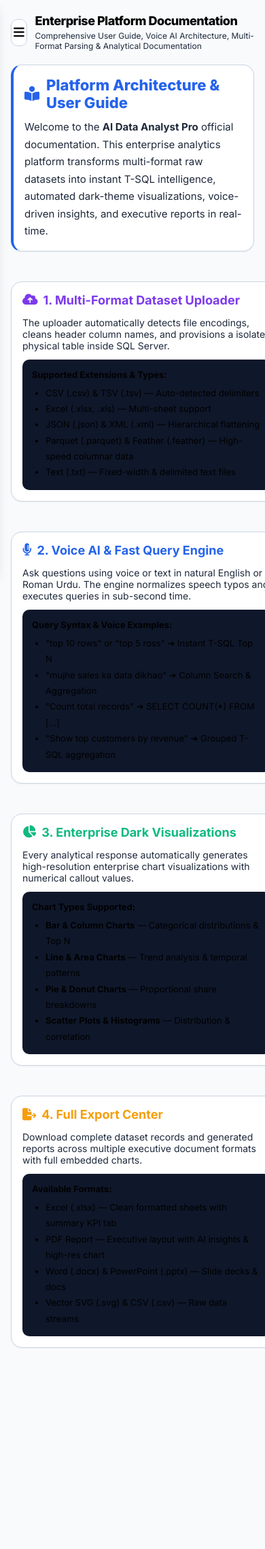
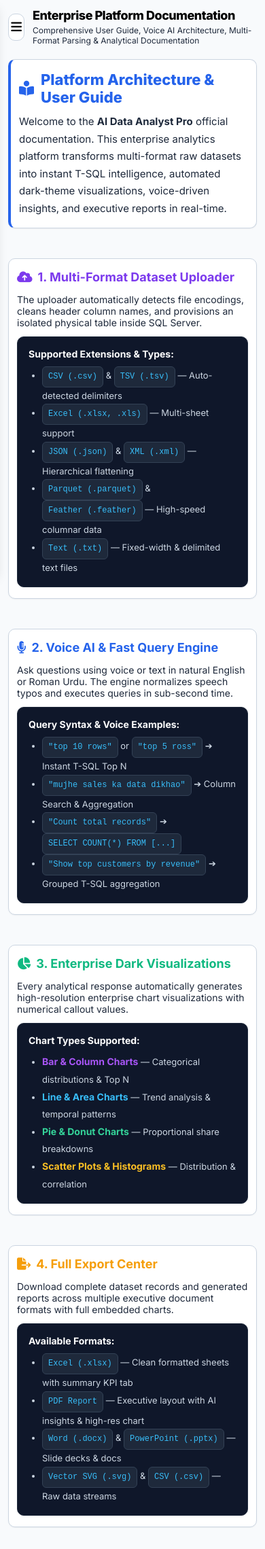
Before and after one commit to muhammadahsan7456/AI_Data_Analyst_Pro, a Flask app: page /docs in a window 390 px wide. Shown: the whole page at 68% size. Before the commit the page ends 1983 px from the top, so only its background shows below. Run offline with Flask 3, Linux system fonts and the light colour scheme.

Commit message:
Enhance documentation page contrast readability and add master responsive layout rules for all devices

```diff
--- a/static/css/style.css
+++ b/static/css/style.css
@@ -1020,6 +1020,34 @@ body {
     .metric-value {
         font-size: 22px;
     }
+
+    .table-card {
+        padding: 16px 12px !important;
+        border-radius: 10px !important;
+    }
+
+    .table-container {
+        overflow-x: auto !important;
+        -webkit-overflow-scrolling: touch;
+    }
+}
+
+/* Master Universal Device Responsiveness Rules */
+@media (max-width: 768px) {
+    .container, .main-content, .content-area {
+        padding: 12px !important;
+    }
+
+    .metrics-grid, .stats-grid, .grid-4, .grid-3 {
+        grid-template-columns: repeat(auto-fit, minmax(140px, 1fr)) !important;
+        gap: 12px !important;
+    }
+
+    .page-header {
+        flex-direction: column;
+        align-items: flex-start !important;
+        gap: 10px;
+    }
 }
 
 @keyframes toastSlideDown {
--- a/templates/docs.html
+++ b/templates/docs.html
@@ -5,6 +5,52 @@
 {% block header_subtitle %}Comprehensive User Guide, Voice AI Architecture, Multi-Format Parsing & Analytical Documentation{% endblock %}
 
 {% block content %}
+<style>
+.docs-grid {
+    display: grid;
+    grid-template-columns: repeat(auto-fit, minmax(280px, 1fr));
+    gap: 24px;
+}
+.docs-box {
+    background: #0f172a !important;
+    border: 1px solid #1e293b !important;
+    padding: 16px;
+    border-radius: 10px;
+    font-size: 13px;
+    color: #e2e8f0 !important;
+    margin-top: 12px;
+}
+.docs-box strong {
+    color: #ffffff !important;
+    font-size: 14px;
+}
+.docs-box ul {
+    margin-top: 10px;
+    margin-bottom: 0;
+    padding-left: 20px;
+    line-height: 1.9;
+    color: #cbd5e1 !important;
+}
+.docs-box li {
+    color: #cbd5e1 !important;
+}
+.docs-box code {
+    background: #1e293b !important;
+    color: #38bdf8 !important;
+    padding: 3px 8px;
+    border-radius: 6px;
+    font-family: 'Fira Code', 'Courier New', monospace;
+    font-size: 12px;
+    border: 1px solid #334155;
+    display: inline-block;
+}
+@media (max-width: 600px) {
+    .docs-grid {
+        grid-template-columns: 1fr !important;
+    }
+}
+</style>
+
 <div style="display: flex; flex-direction: column; gap: 24px;">
 
     <!-- Overview Banner -->
@@ -17,7 +63,7 @@
         </p>
     </div>
 
-    <div style="display: grid; grid-template-columns: repeat(auto-fit, minmax(400px, 1fr)); gap: 24px;">
+    <div class="docs-grid">
 
         <!-- Section 1: Data Upload & File Formats -->
         <div class="table-card">
@@ -25,16 +71,16 @@
                 <i class="fa-solid fa-cloud-arrow-up"></i> 1. Multi-Format Dataset Uploader
             </h3>
             <p style="font-size: 14px; color: var(--text-secondary); margin-bottom: 12px;">
-                The uploader automatically detects file encodings, cleans header column names, and provisions a isolated physical table inside SQL Server.
+                The uploader automatically detects file encodings, cleans header column names, and provisions an isolated physical table inside SQL Server.
             </p>
-            <div style="background: var(--bg-sidebar); padding: 14px; border-radius: var(--radius-md); font-size: 13px;">
+            <div class="docs-box">
                 <strong>Supported Extensions & Types:</strong>
-                <ul style="margin-top: 8px; margin-bottom: 0; padding-left: 20px; line-height: 1.8;">
-                    <li><code>CSV (.csv)</code> & <code>TSV (.tsv)</code> — Auto-detected delimiters</li>
+                <ul>
+                    <li><code>CSV (.csv)</code> &amp; <code>TSV (.tsv)</code> — Auto-detected delimiters</li>
                     <li><code>Excel (.xlsx, .xls)</code> — Multi-sheet support</li>
-                    <li><code>JSON (.json)</code> & <code>XML (.xml)</code> — Hierarchical flattening</li>
-                    <li><code>Parquet (.parquet)</code> & <code>Feather (.feather)</code> — High-speed columnar data</li>
-                    <li><code>Text (.txt)</code> — Fixed-width & delimited text files</li>
+                    <li><code>JSON (.json)</code> &amp; <code>XML (.xml)</code> — Hierarchical flattening</li>
+                    <li><code>Parquet (.parquet)</code> &amp; <code>Feather (.feather)</code> — High-speed columnar data</li>
+                    <li><code>Text (.txt)</code> — Fixed-width &amp; delimited text files</li>
                 </ul>
             </div>
         </div>
@@ -42,16 +88,16 @@
         <!-- Section 2: Voice AI & Natural Language Querying -->
         <div class="table-card">
             <h3 style="font-size: 18px; font-weight: 700; color: var(--accent-blue); margin-bottom: 14px; display: flex; align-items: center; gap: 8px;">
-                <i class="fa-solid fa-microphone-lines"></i> 2. Voice AI & Fast Query Engine
+                <i class="fa-solid fa-microphone-lines"></i> 2. Voice AI &amp; Fast Query Engine
             </h3>
             <p style="font-size: 14px; color: var(--text-secondary); margin-bottom: 12px;">
                 Ask questions using voice or text in natural English or Roman Urdu. The engine normalizes speech typos and executes queries in sub-second time.
             </p>
-            <div style="background: var(--bg-sidebar); padding: 14px; border-radius: var(--radius-md); font-size: 13px;">
-                <strong>Query Syntax & Voice Examples:</strong>
-                <ul style="margin-top: 8px; margin-bottom: 0; padding-left: 20px; line-height: 1.8;">
+            <div class="docs-box">
+                <strong>Query Syntax &amp; Voice Examples:</strong>
+                <ul>
                     <li><code>"top 10 rows"</code> or <code>"top 5 ross"</code> ➔ Instant T-SQL Top N</li>
-                    <li><code>"mujhe sales ka data dikhao"</code> ➔ Column Search & Aggregation</li>
+                    <li><code>"mujhe sales ka data dikhao"</code> ➔ Column Search &amp; Aggregation</li>
                     <li><code>"Count total records"</code> ➔ <code>SELECT COUNT(*) FROM [...]</code></li>
                     <li><code>"Show top customers by revenue"</code> ➔ Grouped T-SQL aggregation</li>
                 </ul>
@@ -66,13 +112,13 @@
             <p style="font-size: 14px; color: var(--text-secondary); margin-bottom: 12px;">
                 Every analytical response automatically generates high-resolution enterprise chart visualizations with numerical callout values.
             </p>
-            <div style="background: var(--bg-sidebar); padding: 14px; border-radius: var(--radius-md); font-size: 13px;">
+            <div class="docs-box">
                 <strong>Chart Types Supported:</strong>
-                <ul style="margin-top: 8px; margin-bottom: 0; padding-left: 20px; line-height: 1.8;">
-                    <li><strong>Bar & Column Charts</strong> — Categorical distributions & Top N</li>
-                    <li><strong>Line & Area Charts</strong> — Trend analysis & temporal patterns</li>
-                    <li><strong>Pie & Donut Charts</strong> — Proportional share breakdowns</li>
-                    <li><strong>Scatter Plots & Histograms</strong> — Distribution & correlation</li>
+                <ul>
+                    <li><strong style="color:#a855f7 !important;">Bar &amp; Column Charts</strong> — Categorical distributions &amp; Top N</li>
+                    <li><strong style="color:#38bdf8 !important;">Line &amp; Area Charts</strong> — Trend analysis &amp; temporal patterns</li>
+                    <li><strong style="color:#34d399 !important;">Pie &amp; Donut Charts</strong> — Proportional share breakdowns</li>
+                    <li><strong style="color:#fbbf24 !important;">Scatter Plots &amp; Histograms</strong> — Distribution &amp; correlation</li>
                 </ul>
             </div>
         </div>
@@ -85,13 +131,13 @@
             <p style="font-size: 14px; color: var(--text-secondary); margin-bottom: 12px;">
                 Download complete dataset records and generated reports across multiple executive document formats with full embedded charts.
             </p>
-            <div style="background: var(--bg-sidebar); padding: 14px; border-radius: var(--radius-md); font-size: 13px;">
+            <div class="docs-box">
                 <strong>Available Formats:</strong>
-                <ul style="margin-top: 8px; margin-bottom: 0; padding-left: 20px; line-height: 1.8;">
+                <ul>
                     <li><code>Excel (.xlsx)</code> — Clean formatted sheets with summary KPI tab</li>
-                    <li><code>PDF Report</code> — Executive layout with AI insights & high-res chart</li>
-                    <li><code>Word (.docx)</code> & <code>PowerPoint (.pptx)</code> — Slide decks & docs</li>
-                    <li><code>Vector SVG (.svg)</code> & <code>CSV (.csv)</code> — Raw data streams</li>
+                    <li><code>PDF Report</code> — Executive layout with AI insights &amp; high-res chart</li>
+                    <li><code>Word (.docx)</code> &amp; <code>PowerPoint (.pptx)</code> — Slide decks &amp; docs</li>
+                    <li><code>Vector SVG (.svg)</code> &amp; <code>CSV (.csv)</code> — Raw data streams</li>
                 </ul>
             </div>
         </div>
```
